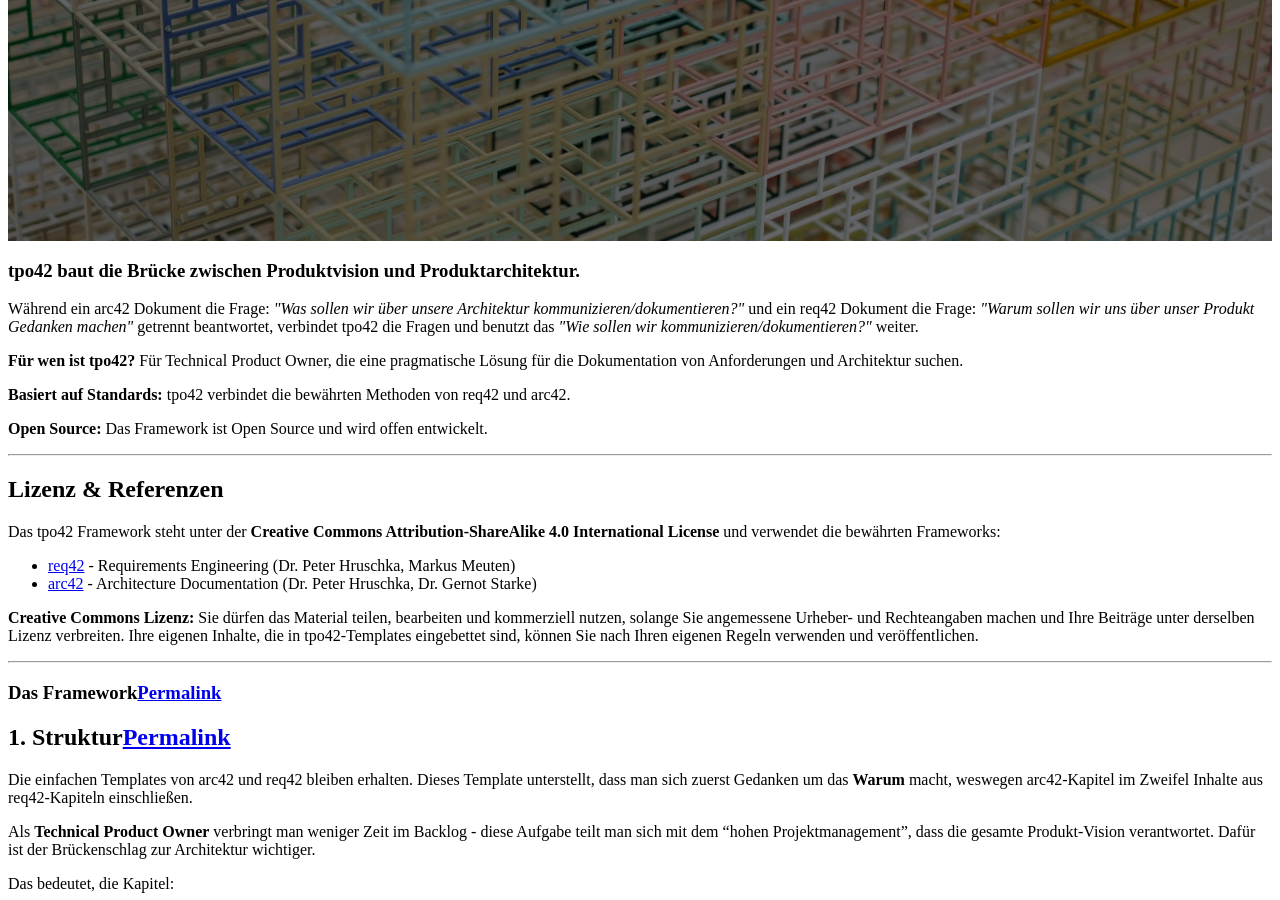
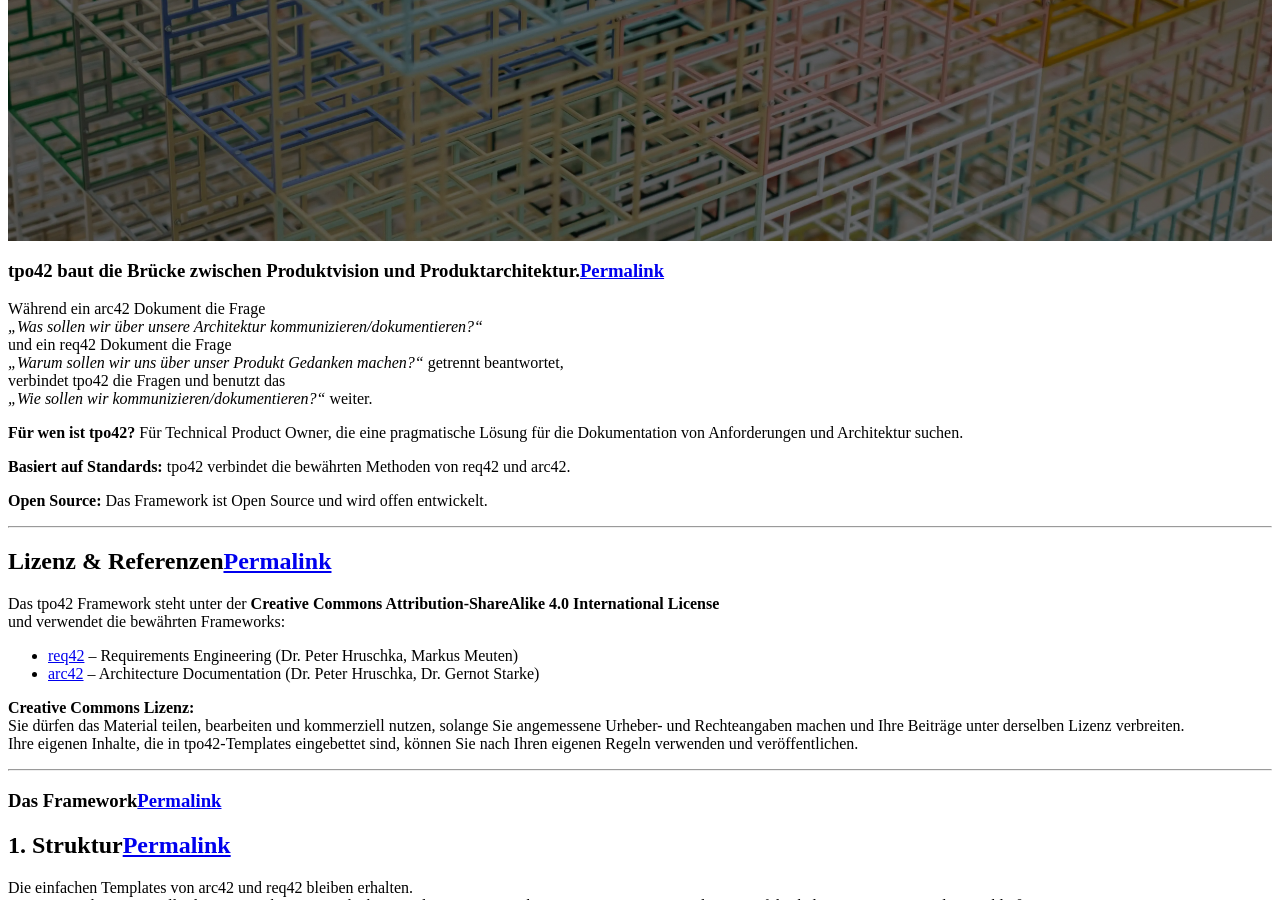
Before and after one commit to perstarke-webdev/tpo42-de-site-draft, a Jekyll site: the page built from _pages/tpo42-framework.md, in a window 1280 px wide and 900 px high, scrolled down 1171 px. Built offline with Jekyll 4.4.1, drawn with Linux system fonts in a browser that asks for light colours; cached includes are drawn as plain includes; some of the changed text lies outside the part shown.

Commit message:
convert to md

```diff
--- a/_includes/head/custom.html
+++ b/_includes/head/custom.html
@@ -4,12 +4,10 @@
 
 <!-- insert favicons. use https://realfavicongenerator.net/ -->
 
-<link rel="apple-touch-icon" sizes="180x180" href="/apple-touch-icon.png">
-<link rel="icon" type="image/png" sizes="32x32" href="/favicon-32x32.png">
-<link rel="icon" type="image/png" sizes="16x16" href="/favicon-16x16.png">
-<link rel="manifest" href="/site.webmanifest">
-<link rel="mask-icon" href="/safari-pinned-tab.svg" color="#5bbad5">
-<meta name="msapplication-TileColor" content="#da532c">
-<meta name="theme-color" content="#ffffff">
+<link rel="icon" type="image/png" href="/favicon-96x96.png" sizes="96x96" />
+<link rel="icon" type="image/svg+xml" href="/favicon.svg" />
+<link rel="shortcut icon" href="/favicon.ico" />
+<link rel="apple-touch-icon" sizes="180x180" href="/apple-touch-icon.png" />
+<link rel="manifest" href="/site.webmanifest" />
 
 <!-- end custom head snippets -->
--- a/_pages/tpo42-framework.md
+++ b/_pages/tpo42-framework.md
@@ -8,50 +8,64 @@ header:
   overlay_filter: rgba(0, 0, 0, 0.5)
 ---
 
-<div class="box box--primary" data-aos="fade-up">
-<h3>tpo42 baut die Brücke zwischen Produktvision und Produktarchitektur.</h3>
-Während ein arc42 Dokument die Frage:
-<span style="font-style: italic"> "Was sollen wir über unsere Architektur kommunizieren/dokumentieren?" </span> und ein req42 Dokument die Frage:
-<span style="font-style: italic">"Warum sollen wir uns über unser Produkt Gedanken machen"</span> getrennt beantwortet,
-verbindet tpo42 die Fragen und benutzt das <span style="font-style: italic">"Wie sollen wir kommunizieren/dokumentieren?"</span> weiter.
+<div class="box box--primary" data-aos="fade-up" markdown="1">
+
+### tpo42 baut die Brücke zwischen Produktvision und Produktarchitektur.
+
+Während ein arc42 Dokument die Frage
+*„Was sollen wir über unsere Architektur kommunizieren/dokumentieren?“*
+und ein req42 Dokument die Frage
+*„Warum sollen wir uns über unser Produkt Gedanken machen?“* getrennt beantwortet,
+verbindet tpo42 die Fragen und benutzt das
+*„Wie sollen wir kommunizieren/dokumentieren?“* weiter.
+
 </div>
 
+<div class="notice--primary" data-aos="fade-down" markdown="1">
 
-<div class="notice--primary" data-aos="fade-down">
-  <p><strong>Für wen ist tpo42?</strong> Für Technical Product Owner, die eine pragmatische Lösung für die Dokumentation von Anforderungen und Architektur suchen.</p>
-  <p><strong>Basiert auf Standards:</strong> tpo42 verbindet die bewährten Methoden von req42 und arc42.</p>
-  <p><strong>Open Source:</strong> Das Framework ist Open Source und wird offen entwickelt.</p>
+**Für wen ist tpo42?** Für Technical Product Owner, die eine pragmatische Lösung für die Dokumentation von Anforderungen und Architektur suchen.
+
+**Basiert auf Standards:** tpo42 verbindet die bewährten Methoden von req42 und arc42.
+
+**Open Source:** Das Framework ist Open Source und wird offen entwickelt.
+
 </div>
 
 <hr class="section-sep">
 
-<section class="left" Markdown="1">
+<section class="left" markdown="1">
 
-<div data-aos="fade-left">
+<div data-aos="fade-left" markdown="1">
 
-<h2>Lizenz & Referenzen</h2>
-<p>Das tpo42 Framework steht unter der <strong>Creative Commons Attribution-ShareAlike 4.0 International License</strong> und verwendet die bewährten Frameworks:</p>
-<ul>
-  <li><a href="https://req42.de/" target='_blank' rel='noopener noreferrer nofollow'>req42</a> - Requirements Engineering (Dr. Peter Hruschka, Markus Meuten)</li>
-  <li><a href="https://arc42.org/" target='_blank' rel='noopener noreferrer nofollow'>arc42</a> - Architecture Documentation (Dr. Peter Hruschka, Dr. Gernot Starke)</li>
-</ul>
-<div class="notice--info">
-  <p><strong>Creative Commons Lizenz:</strong> Sie dürfen das Material teilen, bearbeiten und kommerziell nutzen, solange Sie angemessene Urheber- und Rechteangaben machen und Ihre Beiträge unter derselben Lizenz verbreiten.
-Ihre eigenen Inhalte, die in tpo42-Templates eingebettet sind, können Sie nach Ihren eigenen Regeln verwenden und veröffentlichen.</p>
+## Lizenz & Referenzen
+
+Das tpo42 Framework steht unter der **Creative Commons Attribution-ShareAlike 4.0 International License**
+und verwendet die bewährten Frameworks:
+
+- <a href="https://req42.de/" target="_blank" rel="noopener noreferrer nofollow">req42</a> – Requirements Engineering (Dr. Peter Hruschka, Markus Meuten)
+- <a href="https://arc42.org/" target="_blank" rel="noopener noreferrer nofollow">arc42</a> – Architecture Documentation (Dr. Peter Hruschka, Dr. Gernot Starke)
+
+<div class="notice--info" markdown="1">
+
+**Creative Commons Lizenz:**
+Sie dürfen das Material teilen, bearbeiten und kommerziell nutzen, solange Sie angemessene Urheber- und Rechteangaben machen und Ihre Beiträge unter derselben Lizenz verbreiten.
+Ihre eigenen Inhalte, die in tpo42-Templates eingebettet sind, können Sie nach Ihren eigenen Regeln verwenden und veröffentlichen.
+
 </div>
 
 </div>
 
 <hr class="section-sep">
 
-
 # Das Framework
 
 ## 1. Struktur
 
-Die einfachen Templates von arc42 und req42 bleiben erhalten. Dieses Template unterstellt, dass man sich zuerst Gedanken um das **Warum** macht, weswegen arc42-Kapitel im Zweifel Inhalte aus req42-Kapiteln einschließen.
+Die einfachen Templates von arc42 und req42 bleiben erhalten.
+Dieses Template unterstellt, dass man sich zuerst Gedanken um das **Warum** macht, weswegen arc42-Kapitel im Zweifel Inhalte aus req42-Kapiteln einschließen.
 
-Als **Technical Product Owner** verbringt man weniger Zeit im Backlog - diese Aufgabe teilt man sich mit dem "hohen Projektmanagement", dass die gesamte Produkt-Vision verantwortet. Dafür ist der Brückenschlag zur Architektur wichtiger.
+Als **Technical Product Owner** verbringt man weniger Zeit im Backlog – diese Aufgabe teilt man sich mit dem „hohen Projektmanagement“, das die gesamte Produkt-Vision verantwortet.
+Dafür ist der Brückenschlag zur Architektur wichtiger.
 
 Das bedeutet, die Kapitel:
 
@@ -59,16 +73,20 @@ Das bedeutet, die Kapitel:
 - Qualitätsanforderungen
 - Modelle zur Unterstützung
 
-werden wichtiger, Kapitel wie
+werden wichtiger. Kapitel wie:
 
 - Stakeholder
 - Randbedingungen
 - Produkt-Backlog
 
-erhalten zu dem blauen noch einen roten Aspekt*
+erhalten zu dem blauen noch einen roten Aspekt\*
 
 <small>
-*Vergleiche <a href="https://req42.de/req42-im-ueberblick#ergebnisorientiert&#8212;&#8203;nicht-prozessorientiert">req42 im Überblick &gt; Ergebnisorientiert – nicht prozessorientiert</a>
+\*Vergleiche
+<a href="https://req42.de/req42-im-ueberblick#ergebnisorientiert&#8212;&#8203;nicht-prozessorientiert"
+   target="_blank" rel="noopener noreferrer nofollow">
+req42 im Überblick &gt; Ergebnisorientiert – nicht prozessorientiert
+</a>
 </small>
 
 ## 2. Redundanzen im Überblick
```
Also changed, not shown: _includes/image-text-row (+34 -27 lines), _includes/round-images (+12 -7 lines), _pages/getting-started.md (+46 -30 lines), _pages/index.html (deleted, +0 -82 lines), _pages/index.md (added, +99 -0 lines), _pages/resources.md (+41 -18 lines), apple-touch-icon.png, favicon-96x96.png (added), favicon.ico, favicon.svg (added), site.webmanifest, web-app-manifest-192x192.png (added), web-app-manifest-512x512.png (added).
